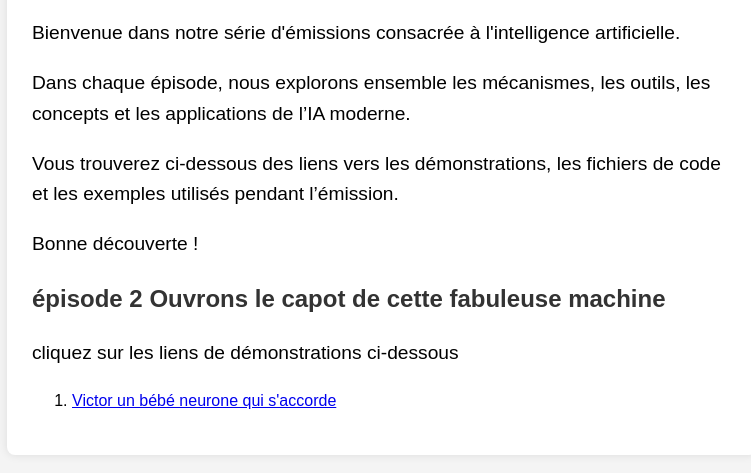
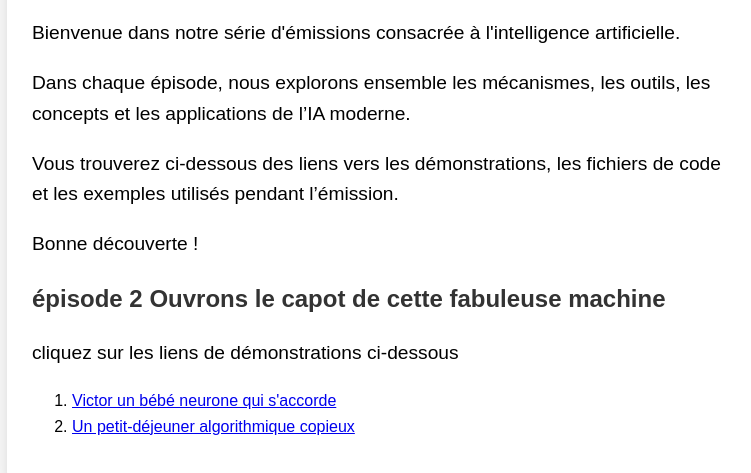
Before and after one commit to iwaniukeric94-wq/emissionIa, a plain HTML site: page index.html in a window 1280 px wide. Shown: the part 149-622 px from the top of the page, without its empty margins (258-1009 px from the left). Drawn offline with Linux system fonts and the light colour scheme.

Commit message:
Update index.html

```diff
--- a/index.html
+++ b/index.html
@@ -39,6 +39,7 @@ cliquez sur les liens de démonstrations ci-dessous<br/>
 <p>
 <ol start="1">
 <li> <a href="victor1.html">Victor un bébé neurone qui s'accorde</a></li>
+<li> <a href="victor2a.html">Un petit-déjeuner algorithmique copieux</a></li>
 
 </ol>
 
```
